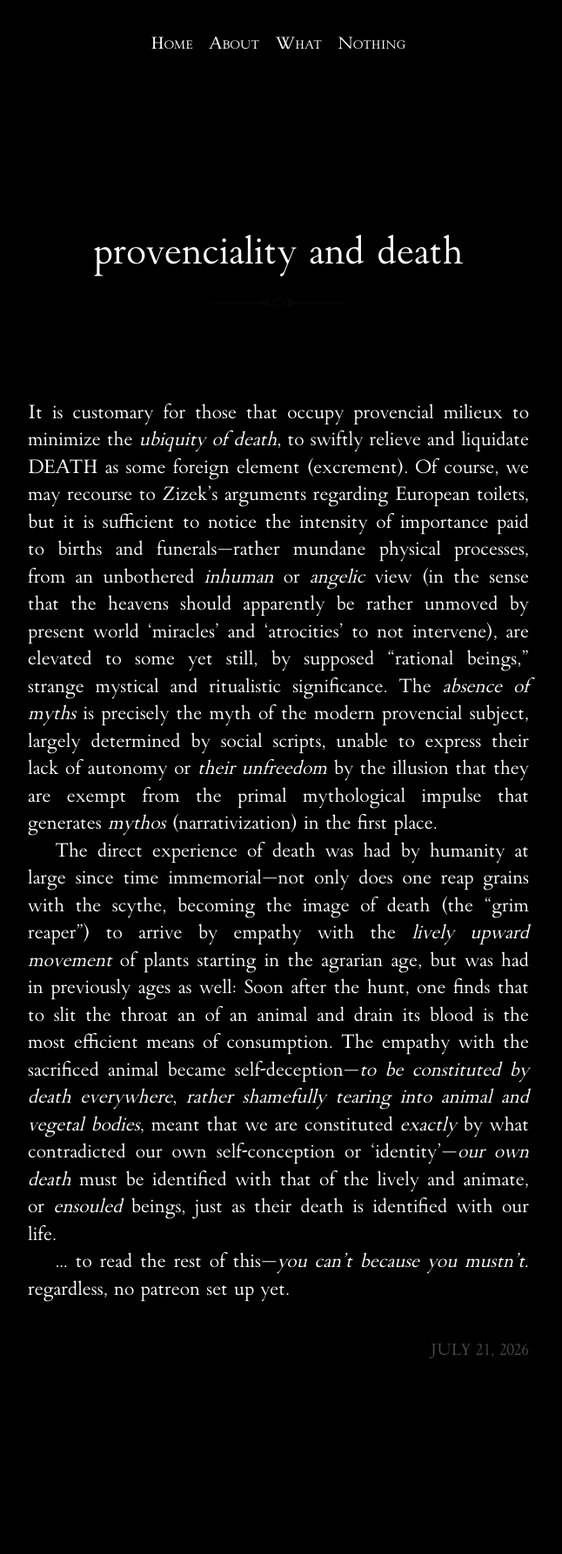
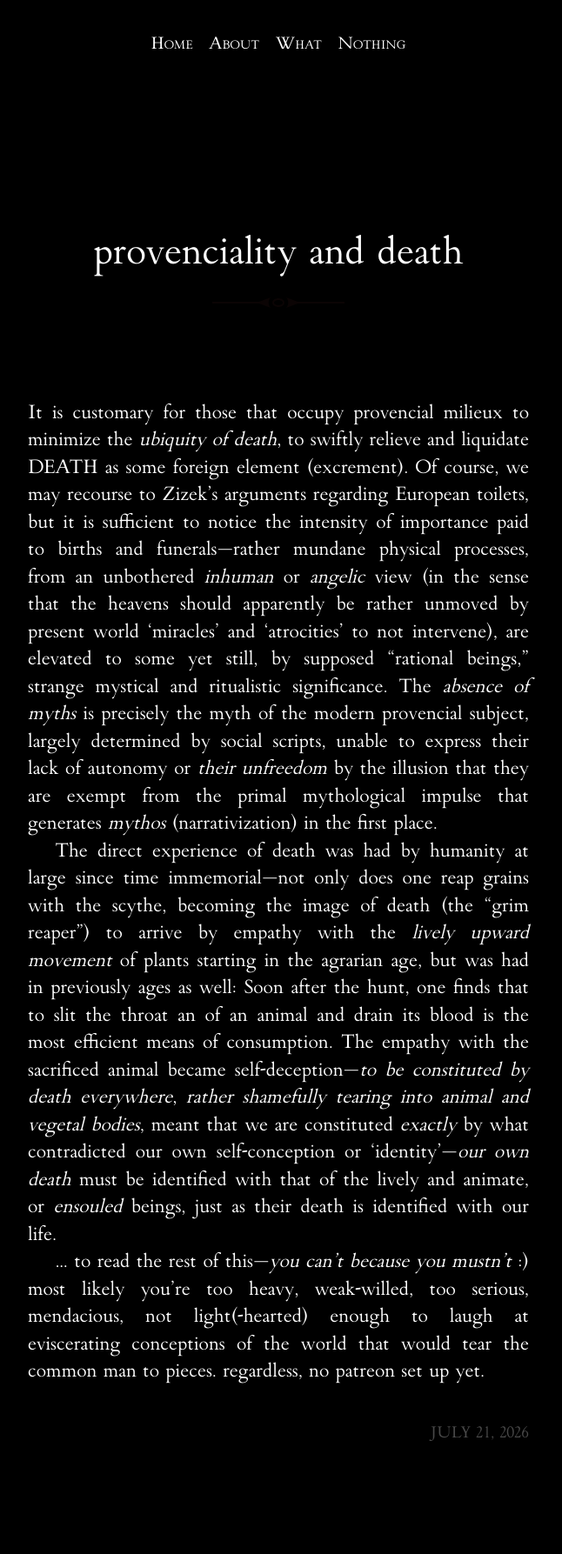
Before and after one commit to abryantt/hmm, a Jekyll site: the page built from _posts/2026-07-21-provenciality-and-death.md, in a window 1280 px wide. Shown: the whole page at 87% size, without its empty margins (320-966 px from the left). Built offline with Jekyll 4.4.1, drawn with Linux system fonts in a browser that asks for light colours; before the commit the page ends 1692 px from its top, so only the background shows below that.

Commit message:
lol again

```diff
--- a/_posts/2026-07-21-provenciality-and-death.md
+++ b/_posts/2026-07-21-provenciality-and-death.md
@@ -8,4 +8,4 @@ It is customary for those that occupy provencial milieux to minimize the <b>*ubi
 
 The direct experience of death was had by humanity at large since time immemorial&mdash;not only does one reap grains with the scythe, becoming the image of death (the "grim reaper") to arrive by empathy with the *lively upward movement* of plants starting in the agrarian age, but was had in previously ages as well: Soon after the hunt, one finds that to slit the throat an of an animal and drain its blood is the most efficient means of consumption. The empathy with the sacrificed animal became self-deception&mdash;*to be constituted by death everywhere*, *rather shamefully tearing into animal and vegetal bodies*, meant that we are constituted *exactly* by what contradicted our own self-conception or 'identity'&mdash;*our own death* must be identified with that of the lively and animate, or *ensouled* beings, just as their death is identified with our life.
 
-... to read the rest of this&mdash;*you can't because you mustn't*. regardless, no patreon set up yet.
+... to read the rest of this&mdash;*you can't because you mustn't* :) most likely you're too heavy, weak-willed, too serious, mendacious, not light(-hearted) enough to laugh at eviscerating conceptions of the world that would tear the common man to pieces. regardless, no patreon set up yet.
```
Also changed, not shown: 6 other files.
